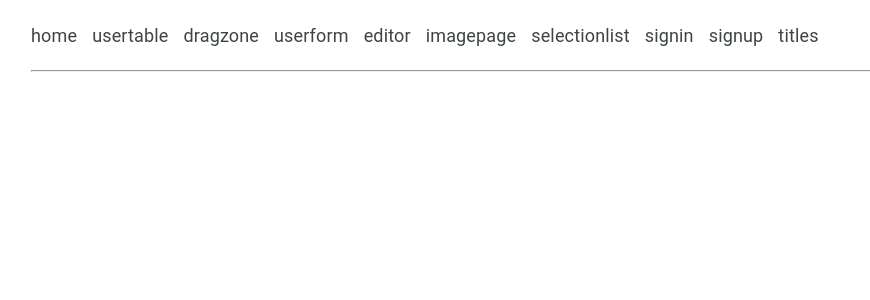
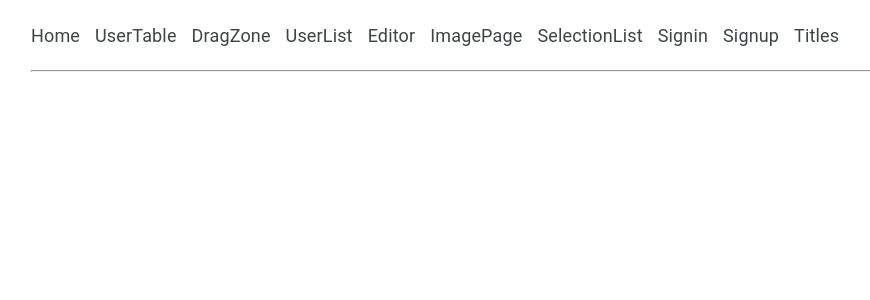
Before and after one commit to AbhiInventam/AllInOneApp, a React (Create React App) app: page / in a window 1280 px wide. Shown: the top 300 px of the page, without its empty margins (33-903 px from the left). Built offline with nearby package versions, Linux system fonts and the light colour scheme.

Commit message:
app js update

```diff
--- a/src/App.js
+++ b/src/App.js
@@ -31,18 +31,18 @@ function App() {
   return (
     <Container>
       <section className="navlinks">
-        <CustomLink to={"/"} name="home" />
-        <CustomLink to={"/usertable"} name="usertable" />
-        <CustomLink to={"/dragzone"} name="dragzone" />
+        <CustomLink to={"/"} name="Home" />
+        <CustomLink to={"/usertable"} name="UserTable" />
+        <CustomLink to={"/dragzone"} name="DragZone" />
         {/* <CustomLink to={"/dragndrop"} name="dragndrop" /> */}
-        <CustomLink to={"/userform"} name="userform" />
+        <CustomLink to={"/userform"} name="UserList" />
         {/* <CustomLink to={"/firebaseform"} name="firebaseform" /> */}
-        <CustomLink to={"/editor"} name="editor" />
-        <CustomLink to={"/imagepage"} name="imagepage" />
-        <CustomLink to={"/selectionlist"} name="selectionlist" />
-        <CustomLink to={"/signin"} name="signin" />
-        <CustomLink to={"/signup"} name="signup" />
-        <CustomLink to={"/titles"} name="titles" />
+        <CustomLink to={"/editor"} name="Editor" />
+        <CustomLink to={"/imagepage"} name="ImagePage" />
+        <CustomLink to={"/selectionlist"} name="SelectionList" />
+        <CustomLink to={"/signin"} name="Signin" />
+        <CustomLink to={"/signup"} name="Signup" />
+        <CustomLink to={"/titles"} name="Titles" />
       </section>
       <section>
         <Routes>
```
